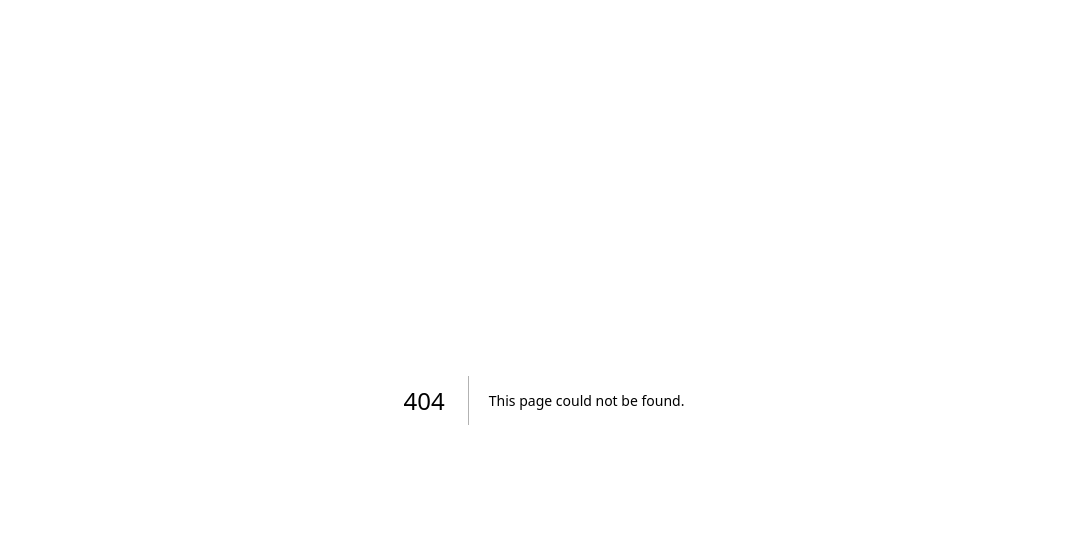
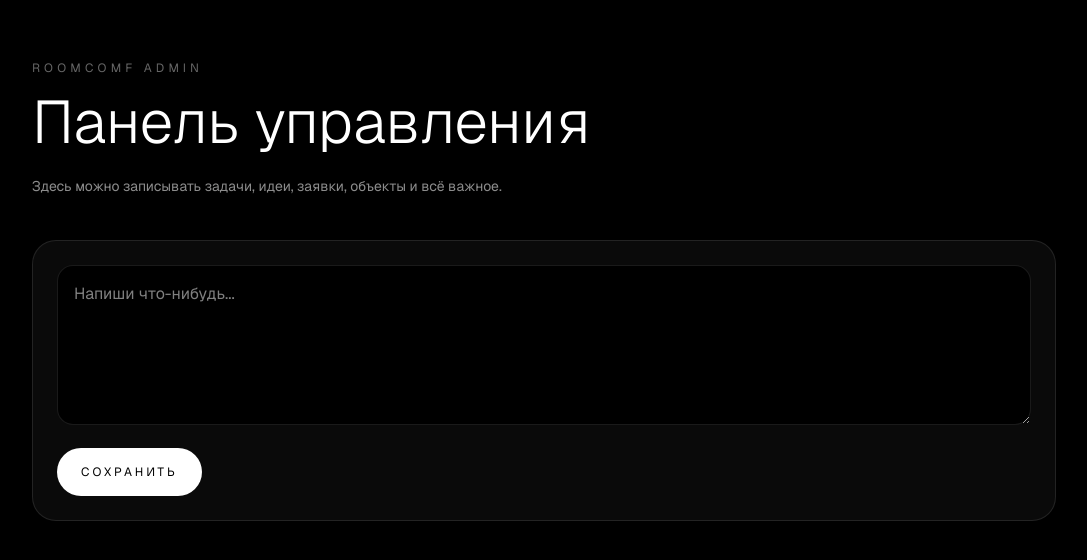
Before and after one commit to roomcomf/roomcomf-web, a Next.js app: page /admin in a window 1280 px wide. Before the commit this address had no page. Shown: the top 560 px of the page, without its empty margins (96-1183 px from the left). Built offline with nearby package versions, Linux system fonts and the light colour scheme.

Commit message:
working admin panel

```diff
--- /dev/null
+++ b/app/admin/page.tsx
@@ -0,0 +1,60 @@
+"use client";
+
+import { useState } from "react";
+
+export default function AdminPage() {
+  const [note, setNote] = useState("");
+  const [saved, setSaved] = useState<string[]>([]);
+
+  function saveNote() {
+    if (!note.trim()) return;
+
+    setSaved([note, ...saved]);
+    setNote("");
+  }
+
+  return (
+    <main className="min-h-screen bg-black p-5 text-white">
+      <section className="mx-auto max-w-5xl py-10">
+        <p className="mb-4 text-xs uppercase tracking-[0.35em] text-white/40">
+          ROOMCOMF ADMIN
+        </p>
+
+        <h1 className="text-4xl font-light sm:text-6xl">
+          Панель управления
+        </h1>
+
+        <p className="mt-5 max-w-2xl text-sm leading-7 text-white/55">
+          Здесь можно записывать задачи, идеи, заявки, объекты и всё важное.
+        </p>
+
+        <div className="mt-10 rounded-3xl border border-white/10 bg-white/[0.04] p-6">
+          <textarea
+            value={note}
+            onChange={(e) => setNote(e.target.value)}
+            placeholder="Напиши что-нибудь..."
+            className="h-40 w-full rounded-2xl border border-white/10 bg-black p-4 text-white outline-none"
+          />
+
+          <button
+            onClick={saveNote}
+            className="mt-4 rounded-full bg-white px-6 py-4 text-xs uppercase tracking-[0.25em] text-black"
+          >
+            Сохранить
+          </button>
+        </div>
+
+        <div className="mt-10 grid gap-4">
+          {saved.map((item, index) => (
+            <div
+              key={index}
+              className="rounded-2xl border border-white/10 bg-white/[0.03] p-5"
+            >
+              {item}
+            </div>
+          ))}
+        </div>
+      </section>
+    </main>
+  );
+}
```
